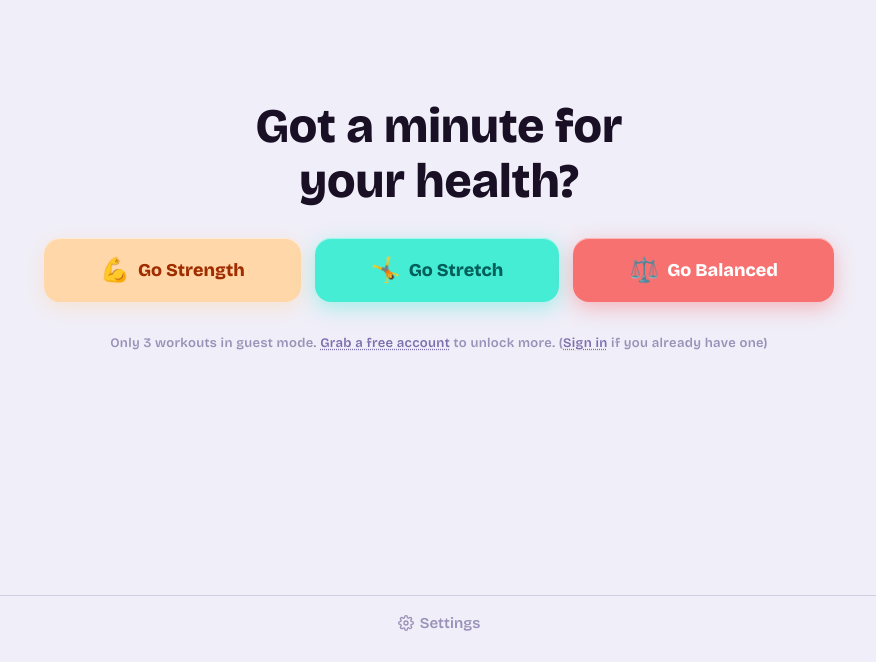
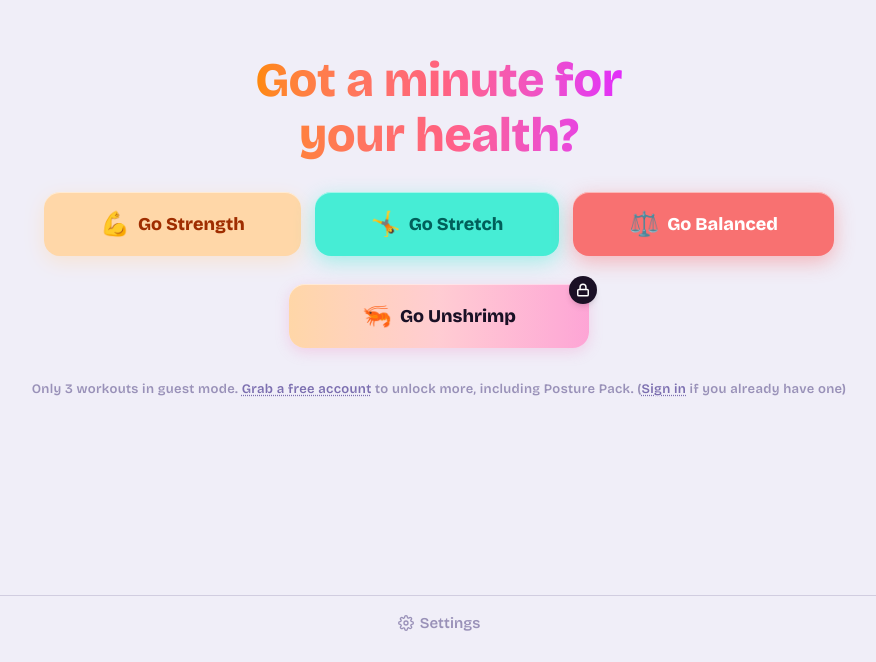
Before and after one commit to denikus/1-pixel-workout-extension, a SvelteKit app: page /preworkout in a window 1280 px wide. Shown: the part 138-800 px from the top of the page, without its empty margins (201-1077 px from the left). Built offline with nearby package versions, Linux system fonts and the light colour scheme; no server answers.

Commit message:
posture pack workouts added to extension

```diff
--- a/src/routes/preworkout/+page.svelte
+++ b/src/routes/preworkout/+page.svelte
@@ -75,7 +75,7 @@
   </div>
 
   <div class="flex-1 flex flex-col items-center justify-center gap-7 px-5 py-10" style="font-family: 'Bricolage Grotesque', sans-serif;">
-    <h1 class="text-[clamp(28px,5vw,48px)] font-extrabold text-center text-[#1a1025] leading-[1.15]">Got a minute for<br>your health?</h1>
+    <h1 class="text-[clamp(28px,5vw,48px)] font-extrabold text-center leading-[1.15] bg-gradient-to-r from-orange-400 via-rose-400 to-fuchsia-500 bg-clip-text text-transparent">Got a minute for<br>your health?</h1>
 
     <div class="flex gap-3.5 flex-wrap justify-center">
 
@@ -114,6 +114,29 @@
 
     </div>
 
+    {#if authLoaded}
+    <div class="posture-wrapper relative {isSignedIn ? 'tooltip tooltip-top' : ''}" data-tip={isSignedIn ? "Open up your chest and shoulders. Undo the slouch. 🦐" : null}>
+      <button
+        type="button"
+        on:click={() => { if (isSignedIn) handleStartWorkout('posture'); }}
+        disabled={!isSignedIn}
+        class="btn-posture relative px-14 py-[18px] border-0 rounded-2xl text-lg font-bold overflow-hidden outline-none flex items-center gap-2 text-[#1a1025] min-w-[300px] justify-center transition-[transform,box-shadow] duration-[120ms] {isSignedIn ? 'cursor-pointer active:scale-95 bg-gradient-to-r from-orange-300 via-rose-300 to-pink-400 shadow-[0_6px_20px_rgba(244,114,182,0.45),inset_0_1px_0_rgba(255,255,255,0.5)] hover:scale-[1.04] hover:shadow-[0_10px_32px_rgba(244,114,182,0.6),inset_0_1px_0_rgba(255,255,255,0.5)]' : 'cursor-not-allowed bg-gradient-to-r from-orange-200 via-rose-200 to-pink-300 shadow-[0_4px_14px_rgba(244,114,182,0.25),inset_0_1px_0_rgba(255,255,255,0.5)]'}"
+      >
+        <span class="emoji inline-block text-2xl leading-none transition-transform duration-200">🦐</span>
+        Go Unshrimp
+      </button>
+      {#if !isSignedIn}
+        <span class="absolute -top-2 -right-2 w-7 h-7 rounded-full bg-[#1a1025] flex items-center justify-center shadow-md pointer-events-none z-10">
+          <svg xmlns="http://www.w3.org/2000/svg" width="14" height="14" viewBox="0 0 24 24" fill="none" stroke="white" stroke-width="2.5" stroke-linecap="round" stroke-linejoin="round"><rect x="3" y="11" width="18" height="11" rx="2" ry="2"/><path d="M7 11V7a5 5 0 0 1 10 0v4"/></svg>
+        </span>
+        <div class="posture-tip">
+          <p>Open up your chest and shoulders. Undo the slouch. 🦐</p>
+          <p class="mt-2.5 font-bold">To Unlock - create free account or sign in</p>
+        </div>
+      {/if}
+    </div>
+    {/if}
+
     <div class="min-h-[28px]">
     {#if authLoaded}
       {#if isSignedIn}
@@ -138,7 +161,7 @@
             target="_blank"
             rel="noopener noreferrer"
             class="text-[#7c6fb0] transition-colors duration-200 hover:text-[#1a1025] underline decoration-dotted underline-offset-2"
-          >Grab a free account</a> to unlock more.
+          >Grab a free account</a> to unlock more, including Posture Pack.
           (<a
             href="{import.meta.env.VITE_API_BASE_URL}/users/sign_in"
             target="_blank"
@@ -191,6 +214,39 @@
   }
   :global(.tooltip::after) {
     border-top-color: white;
+  }
+
+  /* ---- CUSTOM POSTURE TOOLTIP (disabled state) ---- */
+  .posture-tip {
+    position: absolute;
+    bottom: calc(100% + 10px);
+    left: 50%;
+    transform: translateX(-50%);
+    background: white;
+    color: #1a1025;
+    font-size: 18px;
+    line-height: 1.35;
+    padding: 10px 16px;
+    border-radius: 8px;
+    box-shadow: 0 2px 10px rgba(0,0,0,0.1);
+    text-align: center;
+    opacity: 0;
+    pointer-events: none;
+    transition: opacity 0.15s ease;
+    z-index: 20;
+    white-space: nowrap;
+  }
+  .posture-tip::after {
+    content: '';
+    position: absolute;
+    top: 100%;
+    left: 50%;
+    margin-left: -6px;
+    border: 6px solid transparent;
+    border-top-color: white;
+  }
+  .posture-wrapper:hover .posture-tip {
+    opacity: 1;
   }
 
   /* ---- STRENGTH: shimmer ::before ---- */
@@ -248,6 +304,9 @@
   .btn-balance:hover .emoji {
     animation: seesaw 0.7s ease-in-out infinite alternate;
   }
+  .btn-posture:not(:disabled):hover .emoji {
+    animation: shrimp-wiggle 0.5s ease-in-out infinite alternate;
+  }
 
   /* ---- KEYFRAMES ---- */
   @keyframes clench {
@@ -281,4 +340,8 @@
     0%   { transform: rotate(-18deg) translateY(2px); }
     100% { transform: rotate(18deg) translateY(-2px); }
   }
+  @keyframes shrimp-wiggle {
+    0%   { transform: rotate(-15deg) scale(1) translateX(-1px); }
+    100% { transform: rotate(15deg)  scale(1.22) translateX(1px); filter: drop-shadow(0 0 5px rgba(244,114,182,0.6)); }
+  }
 </style>
```
Also changed, not shown: static/manifest.json.
